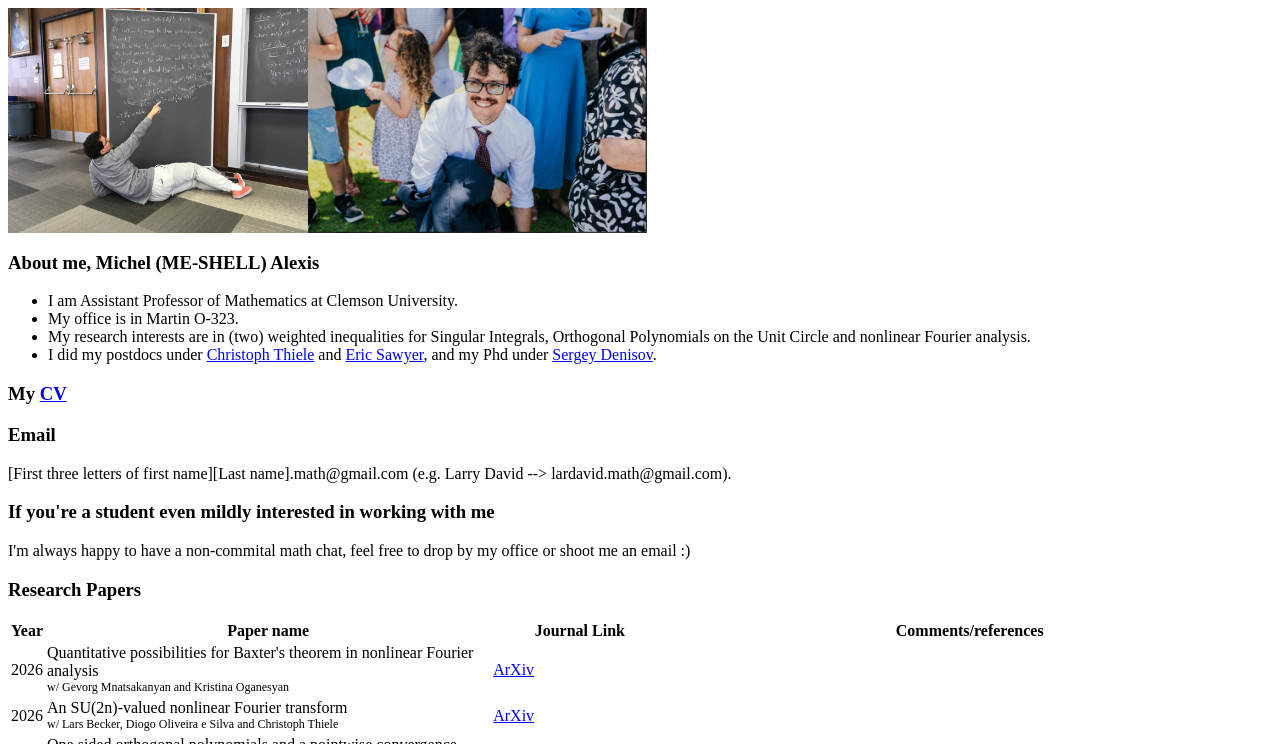
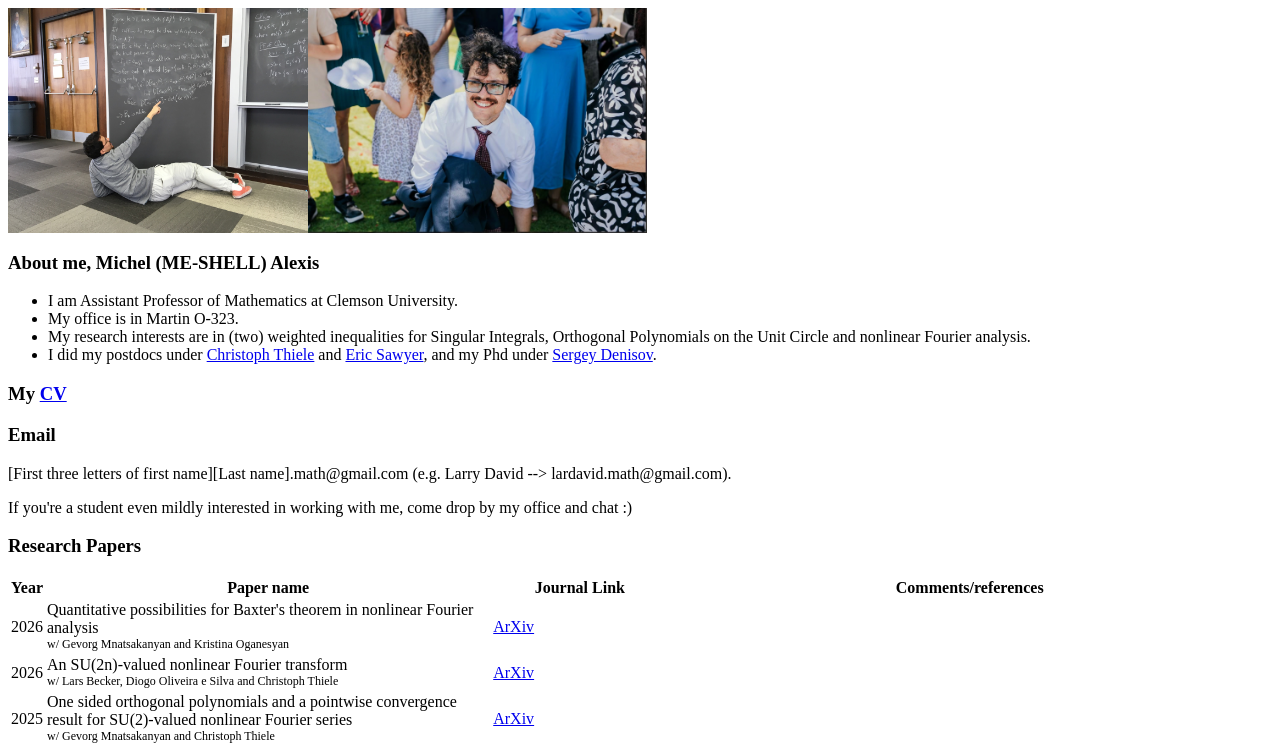
Before and after one commit to micalexismath/micalexismath.github.io, a plain HTML site: page index.html in a window 1280 px wide. Shown: the top 744 px of the page. Drawn offline with nearby package versions, Linux system fonts and the light colour scheme.

Commit message:
Update index.html

```diff
--- a/index.html
+++ b/index.html
@@ -33,8 +33,7 @@
 
 		<h3>My <a href="CV.html">CV</a></h3>
 	<h3>Email</h3> [First three letters of first name][Last name].math@gmail.com (e.g. Larry David --&gt; lardavid.math@gmail.com).
-<h3>If you're a student even mildly interested in working with me</h3>
-		<p>I'm always happy to have a non-commital math chat, feel free to drop by my office or shoot me an email :)</p>
+<p>If you're a student even mildly interested in working with me, come drop by my office and chat :)</p>
 
 	<h3>Research Papers</h3>
 
```
